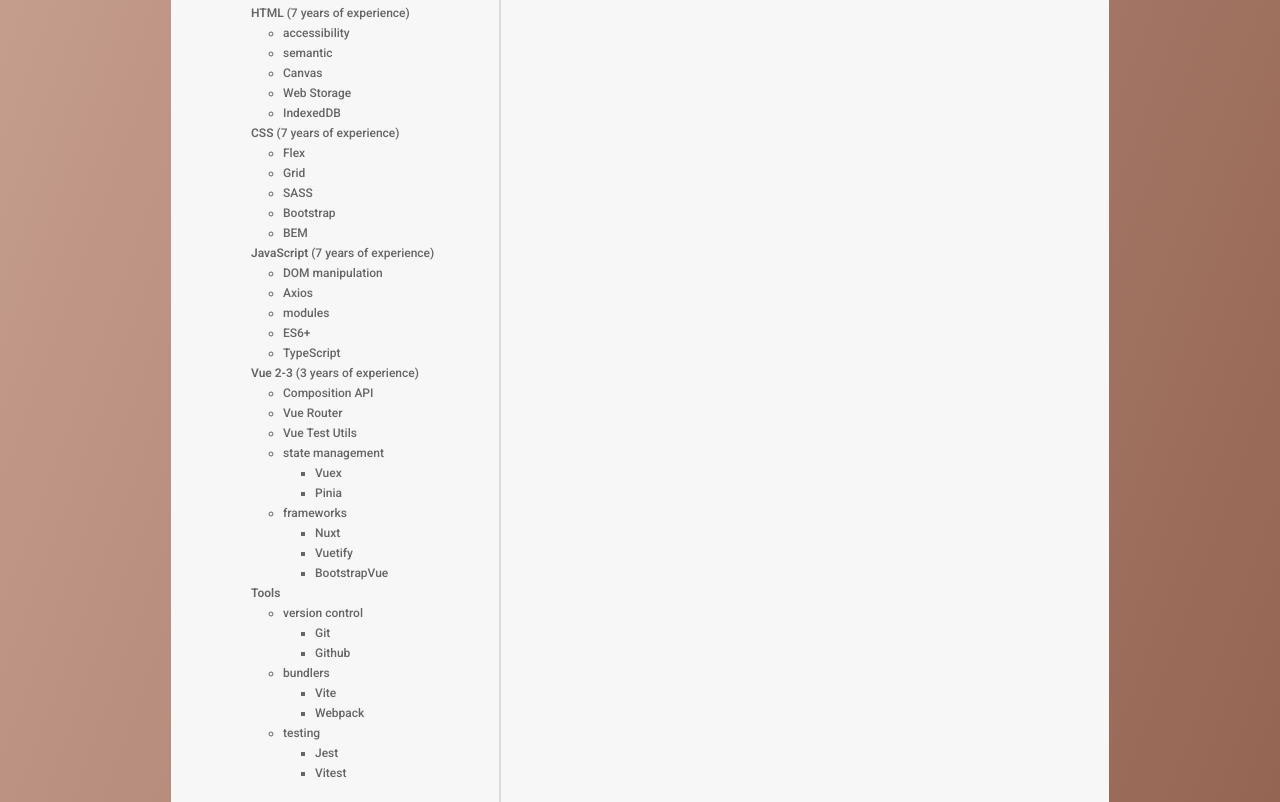
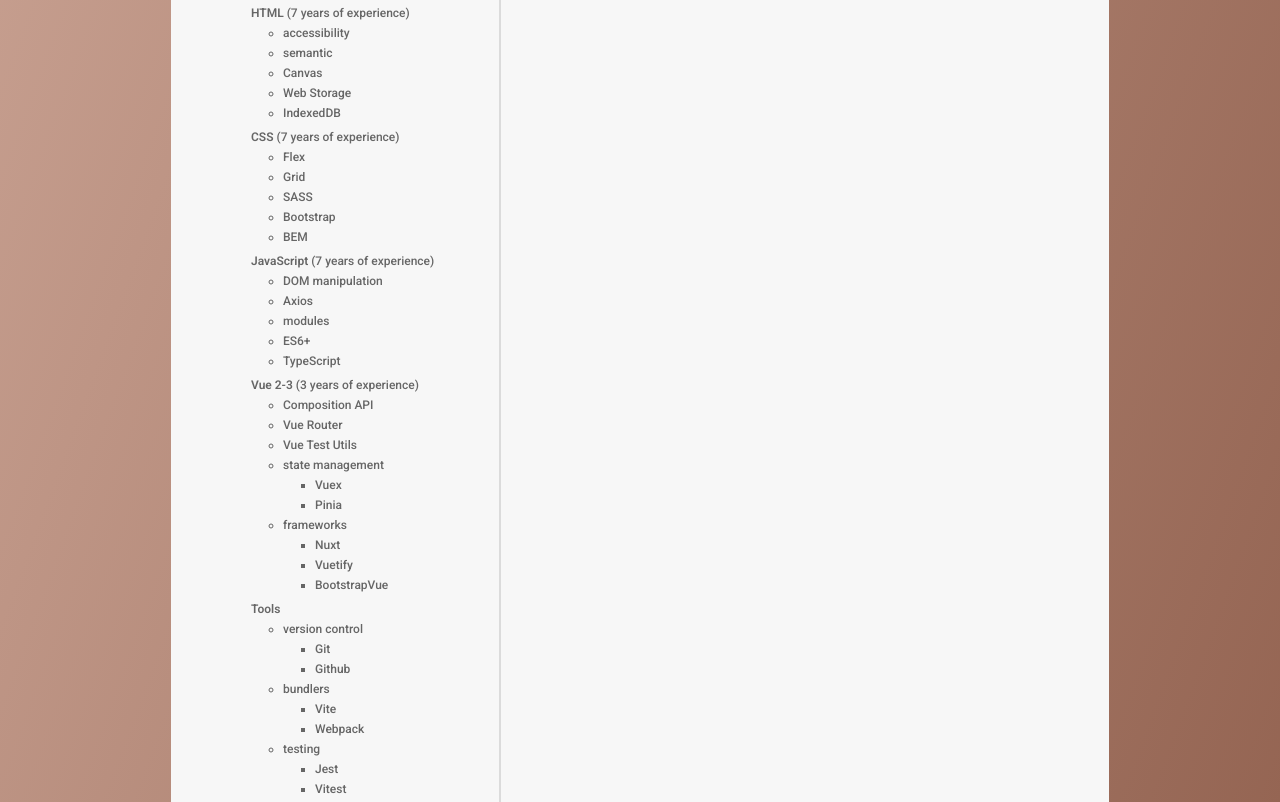
Before and after one commit to siarhei-tratsiak/cv, a website built with Vite: page index.html in a window 1280 px wide. Shown: the part 998-1800 px from the top of the page. Built offline with nearby package versions, Linux system fonts and the light colour scheme.

Commit message:
add space between list items

```diff
--- a/css/main.css
+++ b/css/main.css
@@ -275,6 +275,11 @@
   padding: 0;
 }
 
+.skill-item {
+  line-height: 1.25rem;
+  margin-top: 4px;
+}
+
 .right-section_list {
   --shift: 2rem + var(--jobs-list-padding);
 
--- a/index.html
+++ b/index.html
@@ -118,7 +118,7 @@
         <h3 class="header section__header">Skills</h3>
 
         <ul class="section-list" id="skills-list">
-          <li>
+          <li class="skill-item">
             <b class="bold">HTML</b> (7 years of experience)
 
             <ul>
@@ -130,7 +130,7 @@
             </ul>
           </li>
 
-          <li>
+          <li class="skill-item">
             <b class="bold">CSS</b> (7 years of experience)
 
             <ul>
@@ -142,7 +142,7 @@
             </ul>
           </li>
 
-          <li>
+          <li class="skill-item">
             <b class="bold">JavaScript</b> (7 years of experience)
 
             <ul>
@@ -154,7 +154,7 @@
             </ul>
           </li>
 
-          <li>
+          <li class="skill-item">
             <b class="bold">Vue 2-3</b> (3 years of experience)
 
             <ul>
@@ -179,7 +179,7 @@
             </ul>
           </li>
 
-          <li>
+          <li class="skill-item">
             <b class="bold">Tools</b>
 
             <ul>
```
